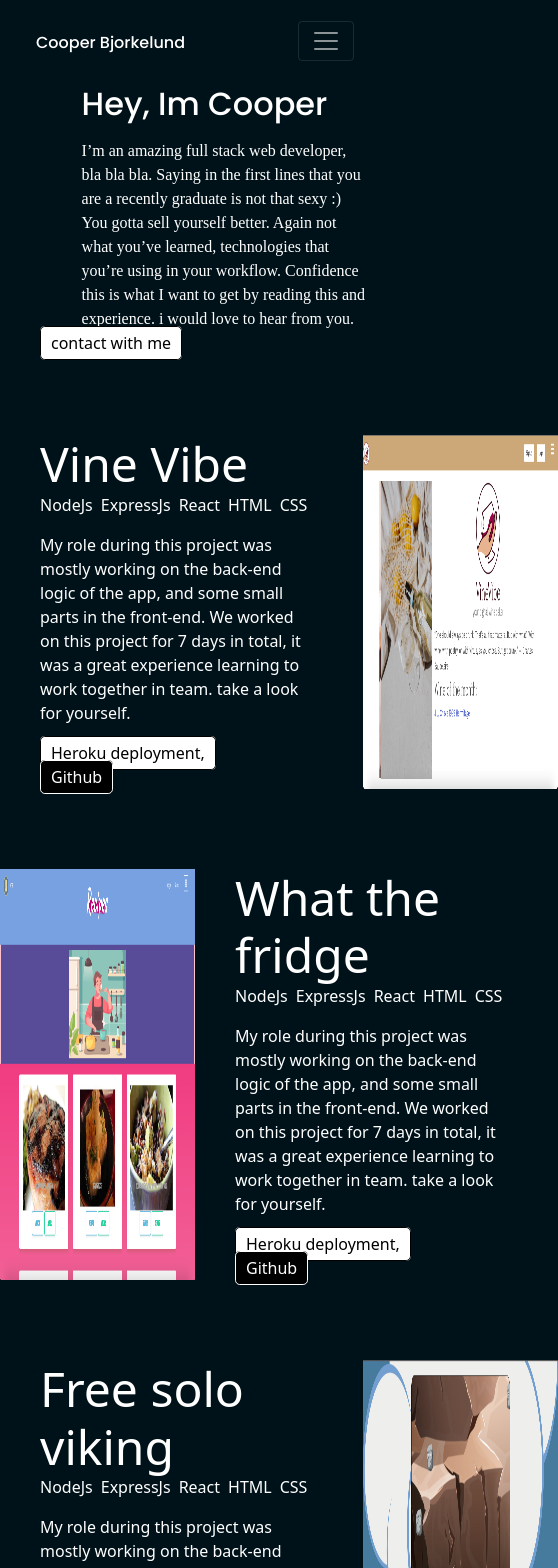
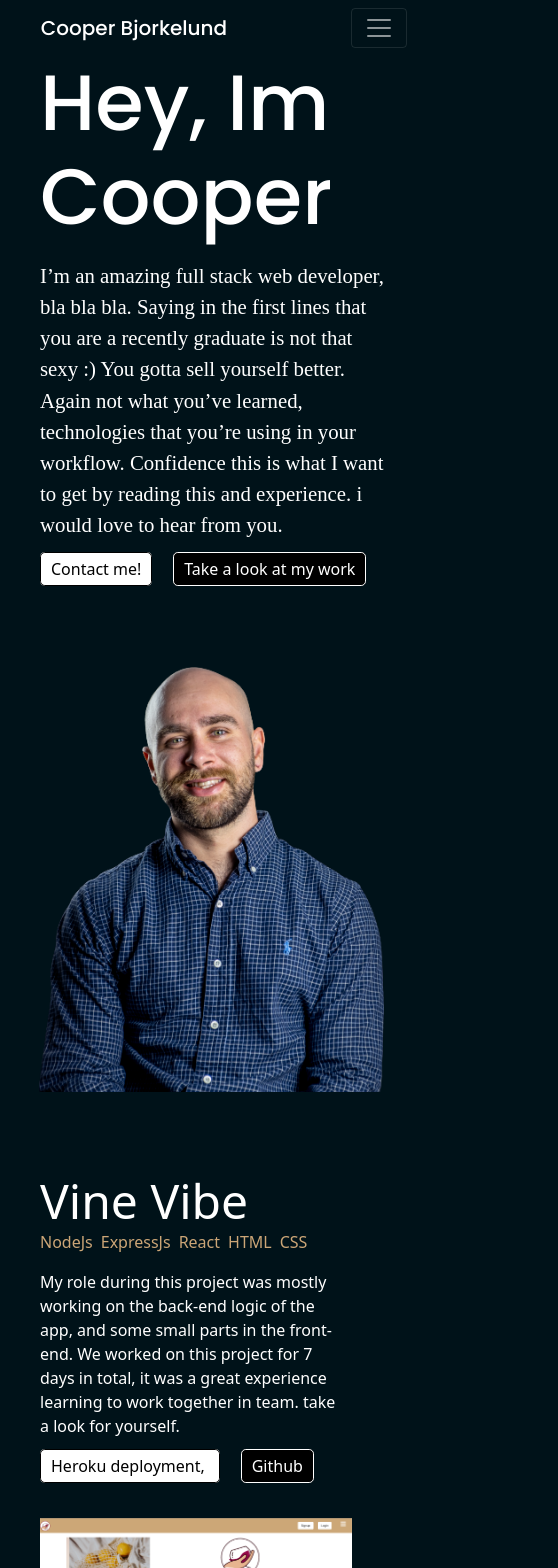
Before and after one commit to Coops023/site, a React (Create React App) app: page /contact in a window 390 px wide. Shown: the top 1568 px of the page, 558 px wide, since content can reach past the window. Built offline with nearby package versions, Linux system fonts and the light colour scheme.

Commit message:
mobile styling done

```diff
--- a/package.json
+++ b/package.json
@@ -19,6 +19,7 @@
     "react-modal": "^3.14.4",
     "react-router-dom": "^6.0.2",
     "react-scripts": "4.0.3",
+    "react-scroll": "^1.8.4",
     "reactjs-popup": "^2.0.5",
     "web-vitals": "^1.0.1"
   },
--- a/src/components/Footer.jsx
+++ b/src/components/Footer.jsx
@@ -2,10 +2,19 @@ import React from "react";
 import "./Footer.css";
 import { FontAwesomeIcon } from "@fortawesome/react-fontawesome";
 import { faCopyright, faLink } from "@fortawesome/free-solid-svg-icons";
-
 import { faGithub, faLinkedin } from "@fortawesome/free-brands-svg-icons";
+import { scroller } from "react-scroll";
+import { Link } from "react-router-dom";
 
 export default function Footer() {
+  const scrollToAbout = () => {
+    scroller.scrollTo("navbar", {
+      duration: 150,
+      delay: 0,
+      smooth: "linear",
+    });
+  };
+
   return (
     <div className="footer">
       <span className="copywrite">
@@ -13,9 +22,9 @@ export default function Footer() {
           {" "}
           <FontAwesomeIcon icon={faCopyright} /> 2021
         </div>
-        <a className="footer-link" href="/">
+        <Link className="footer-link" to="/" onClick={scrollToAbout}>
           Cooper Bjokelund
-        </a>
+        </Link>
       </span>
 
       <span className="socials">
--- a/src/components/Navbar.css
+++ b/src/components/Navbar.css
@@ -1,6 +1,7 @@
 .navbar {
   background-color: #001219;
   color: white;
+  margin: 0 1.8em;
 }
 .nav-link {
   color: white !important;
@@ -47,15 +48,8 @@
   font-size: 1em;
 }
 
-@media screen and (max-width: 480px) {
-  .name-logo {
-    font-size: 0.8em;
-  }
-  .nav-link {
-    font-size: 0.8em;
-  }
-
+@media screen and (max-width: 800px) {
   .navbar {
-    margin: 0.8em 1.5em;
+    width: 100%;
   }
 }
--- a/src/components/Navbar.jsx
+++ b/src/components/Navbar.jsx
@@ -1,8 +1,33 @@
 import React from "react";
 import { NavLink, Link } from "react-router-dom";
 import "./Navbar.css";
+import { scroller } from "react-scroll";
 
 export default function Navbar() {
+  const scrollToProjects = () => {
+    scroller.scrollTo("project-content", {
+      duration: 300,
+      delay: 0,
+      smooth: "easeInQuad",
+    });
+  };
+
+  const scrollToContact = () => {
+    scroller.scrollTo("container", {
+      duration: 100,
+      delay: 0,
+      smooth: "easeInOutQuart",
+    });
+  };
+
+  const scrollToAbout = () => {
+    scroller.scrollTo("project-content", {
+      duration: 300,
+      delay: 0,
+      smooth: "easeInOutQuart",
+    });
+  };
+
   return (
     <>
       <nav className="navbar navbar-expand-lg navbar-dark">
@@ -35,7 +60,8 @@ export default function Navbar() {
                 <NavLink
                   className="nav-link active"
                   aria-current="page"
-                  to="/projects"
+                  to="projects"
+                  onClick={scrollToProjects}
                 >
                   Projects
                 </NavLink>
@@ -45,6 +71,7 @@ export default function Navbar() {
                   className="nav-link active"
                   aria-current="page"
                   to="/contact"
+                  onClick={scrollToContact}
                 >
                   Contact
                 </NavLink>
--- a/src/pages/About.css
+++ b/src/pages/About.css
@@ -15,6 +15,14 @@
   width: 50%;
   display: flex;
   justify-content: center;
+}
+
+.gradient {
+  width: 45%;
+  height: 100px;
+  background: linear-gradient(#0000, #001219);
+  position: absolute;
+  top: 29.5em;
 }
 
 .about-heading {
@@ -39,36 +47,31 @@
   background-color: white;
   margin-right: 1.3em;
 }
-
-.contact-span:hover {
-  color: #0a9396;
+.contact-btn:nth-child(2n) {
+  color: white;
+  text-decoration: none;
+  border: 0.5px solid white;
+  padding: 5px 10px;
+  border-radius: 0.3em;
+  background-color: black;
+  margin-right: 1.3em;
 }
 
 .home-img {
   width: 24em;
 }
 
-@media screen and (max-width: 500px) {
-  .home-img {
-    width: 0;
+@media screen and (max-width: 800px) {
+  .about-content {
+    align-items: left !important;
+    flex-direction: column;
   }
 
-  .about-paragraph {
-    font-size: 1em;
-    text-align: left;
-    width: 18em;
-    margin: 0 2.6em;
+  .about-text-wrap {
+    width: 100%;
   }
 
-  .about-heading {
-    font-size: 2em;
-    width: 10em;
-    margin: 0.5em 1.3em;
-  }
-
-  .about-content {
-    justify-content: center;
-    display: block;
-    width: 100%;
+  .gradient {
+    display: none;
   }
 }
--- a/src/pages/About.jsx
+++ b/src/pages/About.jsx
@@ -1,7 +1,25 @@
 import React from "react";
 import "./About.css";
+import { scroller } from "react-scroll";
+import { Link } from "react-router-dom";
 
 export default function About() {
+  const scrollToContact = () => {
+    scroller.scrollTo("contact-form", {
+      duration: 100,
+      delay: 0,
+      smooth: "easeInOutQuart",
+    });
+  };
+
+  const scrollToProjects = () => {
+    scroller.scrollTo("project-content", {
+      duration: 300,
+      delay: 0,
+      smooth: "easeInQuad",
+    });
+  };
+
   return (
     <div>
       <div class="about-content">
@@ -16,9 +34,16 @@ export default function About() {
             what I want to get by reading this and experience. i would love to
             hear from you.
           </p>
-          <a className="contact-btn" href="/contact">
-            contact with me
-          </a>
+          <Link className="contact-btn" to="/contact" onClick={scrollToContact}>
+            Contact me!
+          </Link>
+          <Link
+            className="contact-btn"
+            to="/contact"
+            onClick={scrollToProjects}
+          >
+            Take a look at my work
+          </Link>
         </div>
         <div className="about-img-container">
           <img
@@ -26,6 +51,7 @@ export default function About() {
             src="./me-img.png"
             alt="an image of a man"
           />
+          <div className="gradient"></div>
         </div>
       </div>
     </div>
--- a/src/pages/Contact.css
+++ b/src/pages/Contact.css
@@ -8,6 +8,11 @@
   margin: 3em 0;
 }
 
+input,
+textarea {
+  border: none;
+}
+
 h1 {
   color: white;
 }
@@ -15,6 +20,7 @@ h1 {
 .contact-form {
   display: flex;
   flex-direction: column;
+  width: 60%;
 }
 
 .form-wrap {
@@ -50,8 +56,15 @@ h1 {
   margin-top: 1em;
 }
 
-@media screen and (min-width: 600px) {
+@media screen and (max-width: 800px) {
   .contact-form {
-    width: 60%;
+    width: 68%;
+  }
+  .email-img {
+    margin-left: 2em;
+  }
+
+  .form-wrap {
+    width: 75%;
   }
 }
--- a/src/pages/Projects.css
+++ b/src/pages/Projects.css
@@ -11,6 +11,18 @@
 .proj-heading {
   font-size: 3em;
   margin: auto;
+}
+
+.tech-list-1 {
+  color: #cca677;
+}
+
+.tech-list-2 {
+  color: #e9a1ff;
+}
+
+.tech-list-3 {
+  color: #457b9d;
 }
 
 .proj-text:nth-of-type(1n) {
@@ -57,25 +69,17 @@ li {
   border: 1px solid white;
 }
 
-@media screen and (max-width: 500px) {
-  .clearfix {
-    margin: 1em 1.5em;
-    display: flex;
+@media screen and (max-width: 800px) {
+  .project-content {
     flex-direction: column;
   }
 
-  p {
-    font-size: 1.5em;
+  .project-img {
+    width: 80%;
+    margin: 2.5em;
   }
 
-  .img {
-    width: 17em;
-  }
-  .project-title {
-    margin-left: 1em;
-  }
-
-  .img-weather-app {
-    width: 9em;
+  .project-img-fr {
+    order: 1;
   }
 }
--- a/src/pages/Projects.jsx
+++ b/src/pages/Projects.jsx
@@ -7,7 +7,7 @@ export default function Projects() {
       <div className="project-content">
         <div className="proj-text">
           <h2 className="proj-heading">Vine Vibe</h2>
-          <ul className="tech-list">
+          <ul className="tech-list-1 tech-list">
             <li>NodeJs</li>
             <li>ExpressJs</li>
             <li>React</li>
@@ -40,12 +40,12 @@ export default function Projects() {
       <div className="project-content">
         <img
           src="./what-t-fridge.png"
-          className="project-img"
+          className="project-img project-img-fr"
           alt="screenshot of vinevibe page"
         />
         <div className="proj-text">
           <h2 className="proj-heading">What the fridge</h2>
-          <ul className="tech-list">
+          <ul className="tech-list-2 tech-list">
             <li>NodeJs</li>
             <li>ExpressJs</li>
             <li>React</li>
@@ -72,7 +72,7 @@ export default function Projects() {
       <div className="project-content">
         <div className="proj-text">
           <h2 className="proj-heading">Free solo viking</h2>
-          <ul className="tech-list">
+          <ul className="tech-list-3 tech-list">
             <li>NodeJs</li>
             <li>ExpressJs</li>
             <li>React</li>
```
Also changed, not shown: 2 other files (tests, documents, lock files or other folders).
